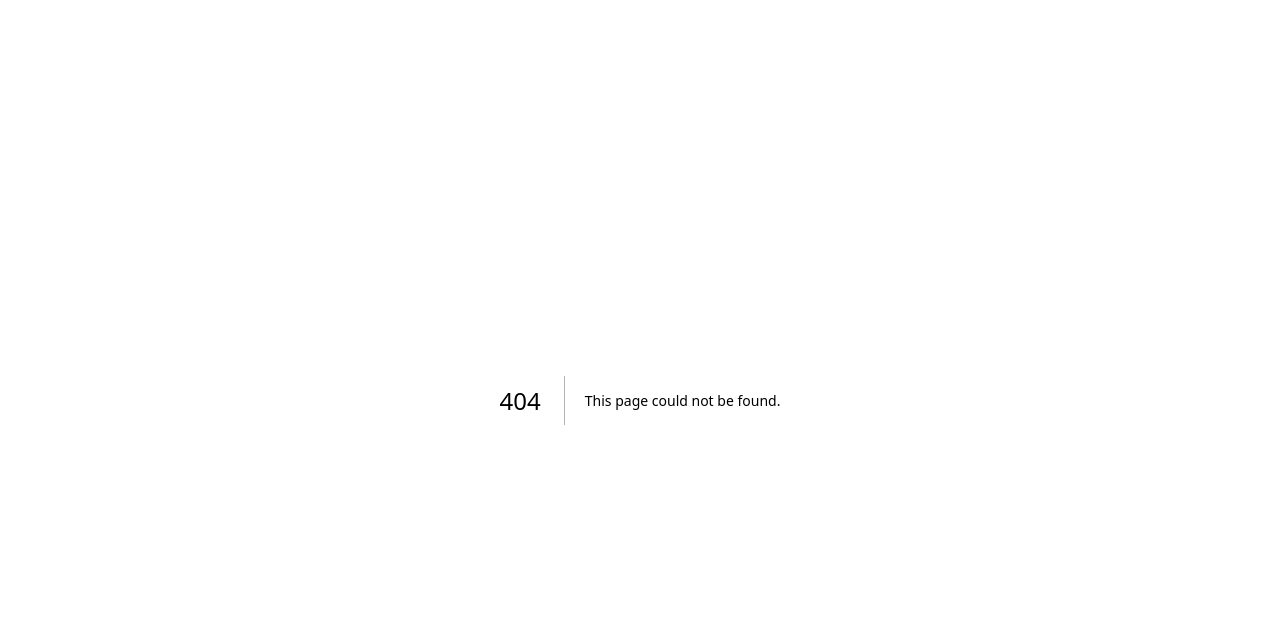
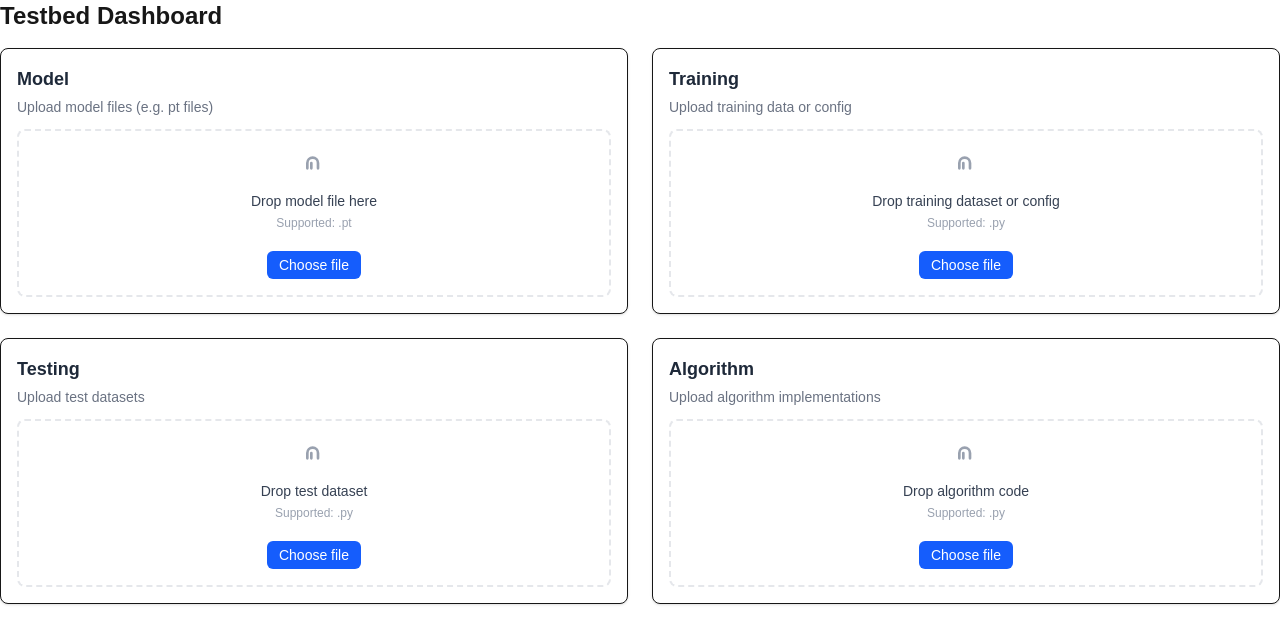
Before and after one commit to phrp720/flower-testbed, a Next.js app: page /testbed/dashboard in a window 1280 px wide. Before the commit this address had no page. Shown: the top 644 px of the page. Built offline with nearby package versions, Linux system fonts and the light colour scheme.

Commit message:
feat: add file uploader and card components for dashboard

```diff
--- /dev/null
+++ b/app/components/FileCard.tsx
@@ -0,0 +1,22 @@
+import React from "react";
+
+type Props = {
+    title: string;
+    subtitle?: string;
+    children?: React.ReactNode;
+};
+
+export function FileCard({ title, subtitle, children }: Props) {
+    return (
+        <section className="rounded-lg border bg-white p-4 shadow-sm">
+            <div className="mb-3 flex items-start justify-between">
+                <div>
+                    <h3 className="text-lg font-semibold text-gray-800">{title}</h3>
+                    {subtitle && <p className="mt-1 text-sm text-gray-500">{subtitle}</p>}
+                </div>
+            </div>
+
+            <div>{children}</div>
+        </section>
+    );
+}
--- /dev/null
+++ b/app/components/FileUploader.tsx
@@ -0,0 +1,127 @@
+import React, { useCallback, useRef, useState } from "react";
+
+type Props = {
+    id?: string;
+    accept?: string;
+    hint?: string;
+    onFile?: (file: File | null) => void;
+};
+
+export default function SingleFileUploader({
+                                               id = "single-uploader",
+                                               accept = "*",
+                                               hint = "Drop or click to upload",
+                                               onFile,
+                                           }: Props) {
+    const [file, setFile] = useState<File | null>(null);
+    const [isDragOver, setIsDragOver] = useState(false);
+    const inputRef = useRef<HTMLInputElement | null>(null);
+
+    const handleFiles = useCallback(
+        (f: File | null) => {
+            setFile(f);
+            onFile?.(f);
+        },
+        [onFile]
+    );
+
+    const onChange = (e: React.ChangeEvent<HTMLInputElement>) => {
+        const f = e.target.files?.[0] ?? null;
+        handleFiles(f);
+    };
+
+    const onDrop = (e: React.DragEvent) => {
+        e.preventDefault();
+        e.stopPropagation();
+        setIsDragOver(false);
+        const f = e.dataTransfer.files?.[0] ?? null;
+        handleFiles(f);
+    };
+
+    const onDragOver = (e: React.DragEvent) => {
+        e.preventDefault();
+        e.stopPropagation();
+        setIsDragOver(true);
+    };
+
+    const onDragLeave = (e: React.DragEvent) => {
+        e.preventDefault();
+        e.stopPropagation();
+        setIsDragOver(false);
+    };
+
+    const remove = () => handleFiles(null);
+
+    return (
+        <div>
+            <label
+                htmlFor={id}
+                className={`group relative flex flex-col items-center justify-center gap-3 rounded-lg border-2 border-dashed p-4 transition
+          ${isDragOver ? "border-blue-400 bg-blue-50" : "border-gray-200 bg-white"}
+          hover:border-gray-300`}
+                onDrop={onDrop}
+                onDragOver={onDragOver}
+                onDragLeave={onDragLeave}
+            >
+                <input
+                    id={id}
+                    ref={inputRef}
+                    type="file"
+                    accept={accept}
+                    className="sr-only"
+                    onChange={onChange}
+                />
+
+                <svg
+                    xmlns="http://www.w3.org/2000/svg"
+                    className="h-8 w-8 text-gray-400 group-hover:text-gray-600"
+                    fill="none"
+                    viewBox="0 0 24 24"
+                    stroke="currentColor"
+                    aria-hidden
+                >
+                    <path strokeLinecap="round" strokeLinejoin="round" strokeWidth={2} d="M7 16v-4a4 4 0 118 0v4m-5-4v4" />
+                </svg>
+
+                <div className="text-center">
+                    <p className="text-sm font-medium text-gray-700">{hint}</p>
+                    <p className="mt-1 text-xs text-gray-400">Supported: {accept === "*" ? "any" : accept}</p>
+                </div>
+
+                <button
+                    type="button"
+                    onClick={() => inputRef.current?.click()}
+                    className="pointer-events-auto mt-2 rounded-md bg-blue-600 px-3 py-1 text-sm font-medium text-white hover:bg-blue-700"
+                >
+                    Choose file
+                </button>
+            </label>
+
+            {file && (
+                <div className="mt-3 flex items-center justify-between rounded-md border bg-gray-50 p-3">
+                    <div>
+                        <p className="text-sm font-medium text-gray-800">{file.name}</p>
+                        <p className="text-xs text-gray-500">{(file.size / 1024).toFixed(1)} KB</p>
+                    </div>
+                    <div className="flex items-center gap-2">
+                        <button
+                            onClick={() => {
+                                // simple client-side "process" placeholder
+                                alert(`Selected file: ${file.name}`);
+                            }}
+                            className="rounded-md bg-green-600 px-2 py-1 text-xs text-white hover:bg-green-700"
+                        >
+                            Upload
+                        </button>
+                        <button
+                            onClick={remove}
+                            className="rounded-md bg-red-50 px-2 py-1 text-xs text-red-600 hover:bg-red-100"
+                        >
+                            Remove
+                        </button>
+                    </div>
+                </div>
+            )}
+        </div>
+    );
+}
--- /dev/null
+++ b/app/testbed/dashboard/page.tsx
@@ -0,0 +1,30 @@
+"use client";
+import React from "react";
+import SingleFileUploader from "@/app/components/FileUploader";
+import { FileCard } from "@/app/components/FileCard";
+
+export default function DashboardPage() {
+    return (
+        <>
+            <h1 className="text-2xl font-semibold">Testbed Dashboard</h1>
+
+            <div className="mt-4 grid grid-cols-1 gap-6 md:grid-cols-2">
+                <FileCard title="Model" subtitle="Upload model files (e.g. pt files)">
+                    <SingleFileUploader id="model-uploader" accept=".pt" hint="Drop model file here" />
+                </FileCard>
+
+                <FileCard title="Training" subtitle="Upload training data or config">
+                    <SingleFileUploader id="training-uploader" accept=".py" hint="Drop training dataset or config" />
+                </FileCard>
+
+                <FileCard title="Testing" subtitle="Upload test datasets">
+                    <SingleFileUploader id="testing-uploader" accept=".py" hint="Drop test dataset" />
+                </FileCard>
+
+                <FileCard title="Algorithm" subtitle="Upload algorithm implementations">
+                    <SingleFileUploader id="algorithm-uploader" accept=".py" hint="Drop algorithm code" />
+                </FileCard>
+            </div>
+        </>
+    );
+}
```
